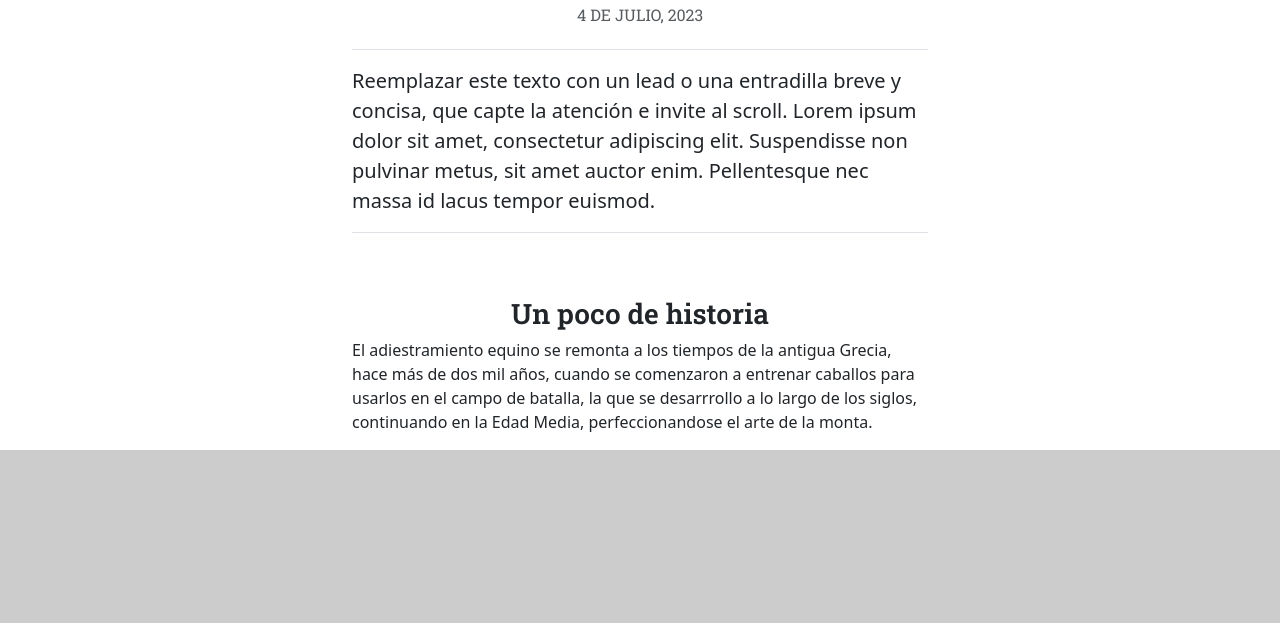
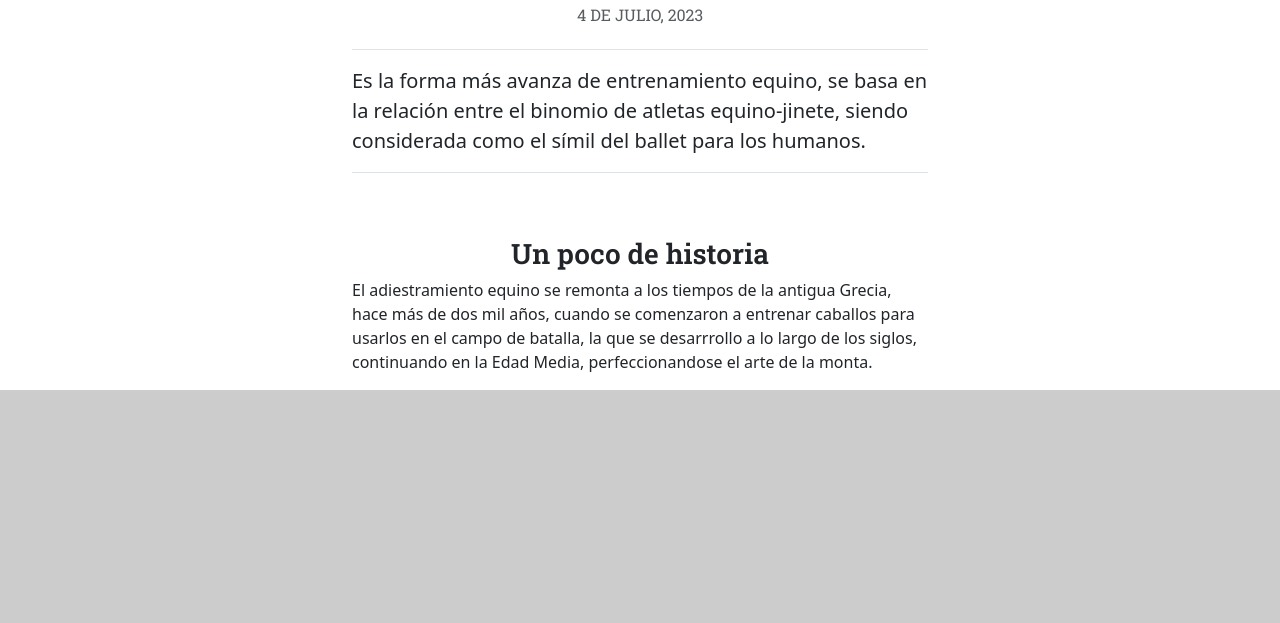
Before and after one commit to diplomado-infografia/lorena-sanchez, a plain HTML site: page index.html in a window 1280 px wide. Shown: the part 177-800 px from the top of the page. Drawn offline with nearby package versions, Linux system fonts and the light colour scheme.

Commit message:
Update index.html

```diff
--- a/index.html
+++ b/index.html
@@ -90,7 +90,7 @@
                         <h2 class="text-center fs-3 mt-0 mb-3">Juegos Panamericanos de 2023</h2>
                         <h3 class="text-center fs-6">Por Lorena Sánchez</h3>
                         <h4 class="text-center fs-6 mb-4 fw-normal text-body-secondary">4 DE JULIO, 2023</h4>
-                        <p class="lead border-top border-bottom py-3">Reemplazar este texto con un lead o una entradilla breve y concisa, que capte la atención e invite al scroll. Lorem ipsum dolor sit amet, consectetur adipiscing elit. Suspendisse non pulvinar metus, sit amet auctor enim. Pellentesque nec massa id lacus tempor euismod.</p>
+                        <p class="lead border-top border-bottom py-3">Es la forma más avanza de entrenamiento equino, se basa en la relación entre el binomio de atletas equino-jinete, siendo considerada como el símil del ballet para los humanos.</p>
                     </div>
                 </div>
             </div>
```
